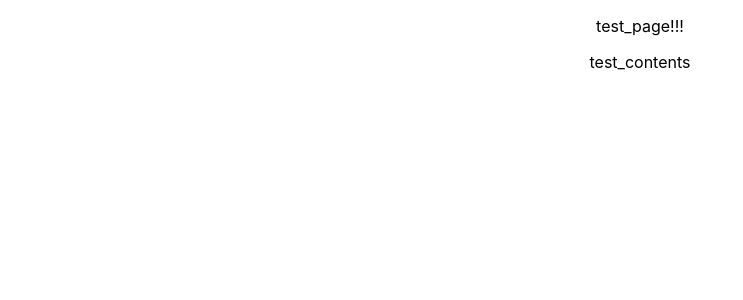
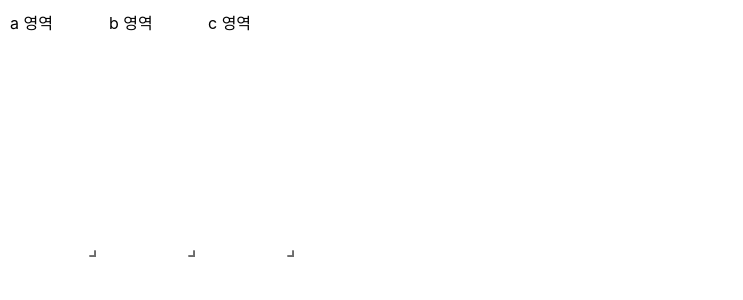
Before and after one commit to Juho11955/private_dashboard_web, a React (Create React App) app: page /Dashboard in a window 1280 px wide. Shown: the top 300 px of the page, without its empty margins (0-743 px from the left). Built offline with nearby package versions, Linux system fonts and the light colour scheme.

Commit message:
초기 커밋

```diff
--- a/src/App.js
+++ b/src/App.js
@@ -5,12 +5,7 @@ import axios from 'axios';
 function App() {
   // axios.get('/test').then(resp=>console.log("resp")).catch((err)=>{console.log("error")}).finally(()=>{console.log("final")})
   return (
-    <div className="App">
-      <p>test_page!!!</p>
-      <div>
-	<span>test_contents</span>
-      </div>
-    </div>
+    <></>
   );
 }
 
--- a/src/index.js
+++ b/src/index.js
@@ -3,11 +3,27 @@ import ReactDOM from 'react-dom/client';
 import './index.css';
 import App from './App';
 import reportWebVitals from './reportWebVitals';
+import { RouterProvider, createBrowserRouter } from 'react-router-dom';
+import Dashboard from './pages/Dashboard';
+// import Dashboard from './pages/Dashboard';
+
 
 const root = ReactDOM.createRoot(document.getElementById('root'));
+const router = [
+  {
+    path:"/",
+    element:<App/>
+  },
+  {
+    path:"/Dashboard",
+    element:<Dashboard/>
+  }
+]
+const RouterObject = createBrowserRouter(router)
 root.render(
   <React.StrictMode>
-    <App />
+    {/* <App /> */}
+    <RouterProvider router={RouterObject} />
   </React.StrictMode>
 );
 
--- /dev/null
+++ b/src/pages/Dashboard.js
@@ -0,0 +1,43 @@
+import React from "react";
+import "/node_modules/react-grid-layout/css/styles.css";
+import "/node_modules/react-resizable/css/styles.css";
+import GridLayout from 'react-grid-layout'
+// import SideBar from "./SideBar";
+// import "../css/Common.css";
+
+const Dashboard = () => {
+  console.log("dashboard!!")
+    // let SideBarList = [
+    // { i: "a", x: 0, y: 0, w: 12, h: 1 ,isResizable:false},
+    // { i: "b", x: 0, y: 1, w: 12, h: 1  ,isResizable:false},
+    // { i: "c", x: 0, y: 2, w: 12, h: 1  ,isResizable:false},
+    // { i: "d", x: 0, y: 3, w: 12, h: 1 ,isResizable:false},
+    // { i: "e", x: 0, y: 4, w: 12, h: 1  ,isResizable:false},
+    // { i: "f", x: 0, y: 5, w: 12, h: 1  ,isResizable:false},
+    // ]
+    const layout = [
+    { i: "a", x: 0, y: 0, w: 1, h: 1},
+    { i: "b", x: 1, y: 0, w: 1, h: 1 },
+    { i: "c", x: 2, y: 0, w: 1, h: 1 }
+  ];
+  // x 값과 y값은 마우스 위치에 따라서 만들어서 넣기 ?
+  //layout 을 store에 저장 후 사용 후 마지막에 store 가 소멸할 때 DB에 넣기
+    return(
+        <>
+        {/* <SideBar
+        SideBarList={SideBarList}
+        /> */}
+        <GridLayout
+        layout={layout}
+        cols={12}
+        width={1200}
+        rowHeight={250}
+
+        className="GridLayout"
+        >
+          {layout.map(x=><div key={`${x.i}`}>{`${x.i} 영역`}</div>)}
+        </GridLayout>
+        </>
+    )
+}
+export default Dashboard
```
